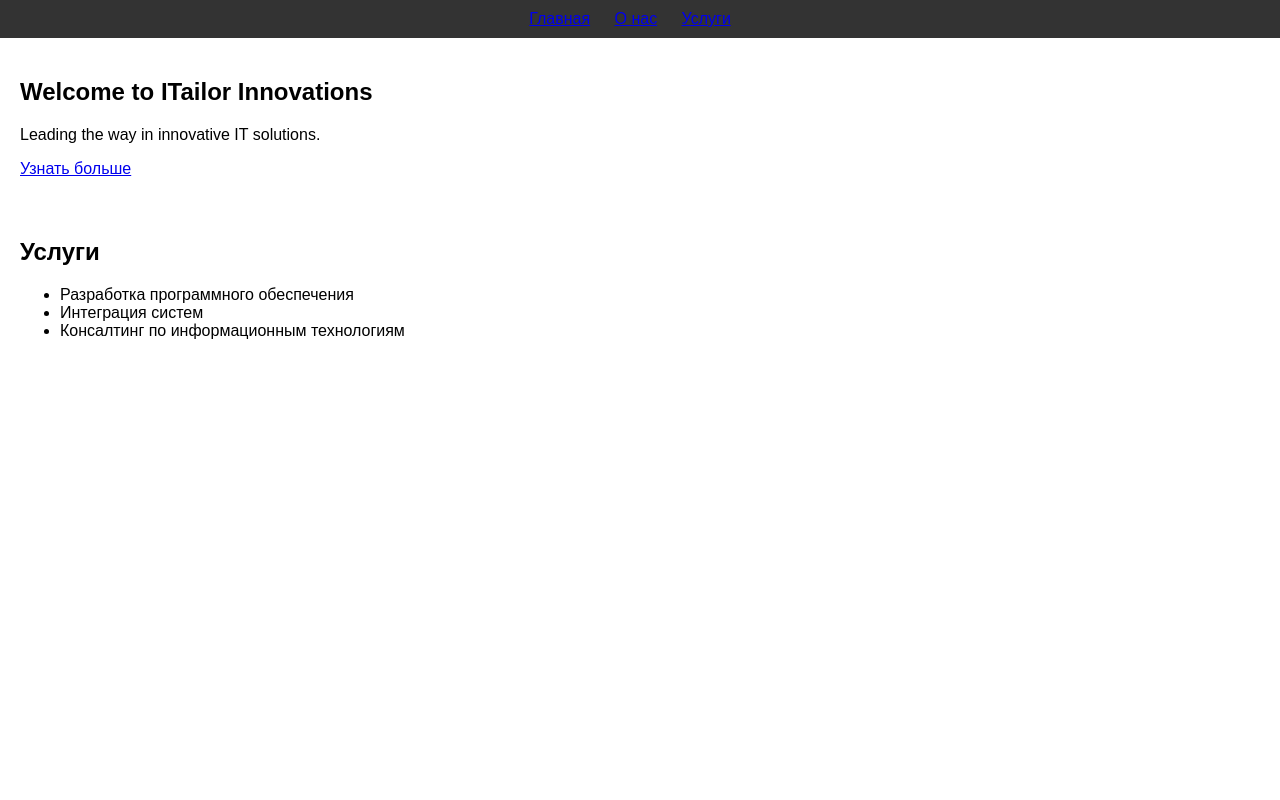
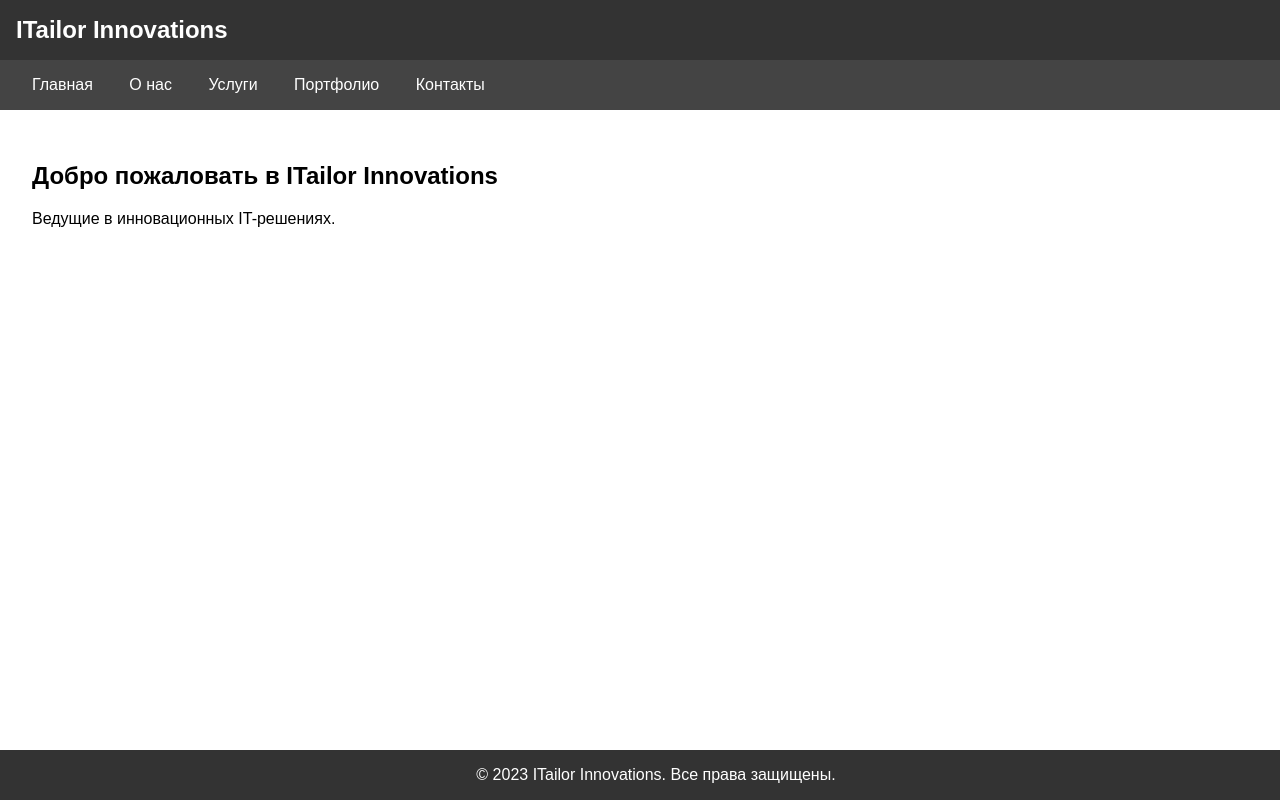
Before and after one commit to witchbvde/ITailor_Innovations, a Flask app: page / in a window 1280 px wide. Run offline with Flask 3, Linux system fonts and the light colour scheme.

Commit message:
update 0.2

```diff
--- a/templates/index.html
+++ b/templates/index.html
@@ -1,11 +1,10 @@
 <!DOCTYPE html>
-<html lang="en">
+<html lang="ru">
 <head>
     <meta charset="UTF-8">
     <meta name="viewport" content="width=device-width, initial-scale=1.0">
     <title>ITailor Innovations</title>
     <style>
-        /* Ваши стили CSS могут быть добавлены здесь */
         body {
             font-family: Arial, sans-serif;
             margin: 0;
@@ -13,70 +12,112 @@
             box-sizing: border-box;
         }
 
-        nav {
+        header {
             background-color: #333;
             color: #fff;
-            padding: 10px;
-            text-align: center;
+            padding: 1em;
+            text-align: left; /* выравнивание текста влево */
         }
 
-        nav ul {
-            list-style: none;
-            margin: 0;
-            padding: 0;
+        header a {
+            color: #fff;
+            text-decoration: none;
+            font-weight: bold; /* выделение жирным шрифтом */
+            font-size: 1.5em; /* чуть больше размер */
+            cursor: pointer;
         }
 
-        nav ul li {
-            display: inline;
-            margin-right: 20px;
+        nav {
+            background-color: #444;
+            color: #fff;
+            padding: 1em;
+        }
+
+        nav a {
+            color: #fff;
+            margin: 0 1em;
+            text-decoration: none;
+            cursor: pointer;
+            transition: color 0.3s ease-in-out; /* добавлен эффект плавного изменения цвета */
         }
 
         section {
-            padding: 20px;
+            padding: 2em;
+            display: none;
+        }
+
+        footer {
+            background-color: #333;
+            color: #fff;
+            text-align: center;
+            padding: 1em;
+            position: fixed;
+            bottom: 0;
+            width: 100%;
         }
     </style>
 </head>
 <body>
 
-    <!-- Навигационное меню -->
+    <header>
+        <a href="#" onclick="showContent('home')">ITailor Innovations</a>
+    </header>
+
     <nav>
-        <ul>
-            <li><a href="#home">Главная</a></li>
-            <li><a href="#about" onclick="showAbout()">О нас</a></li>
-            <li><a href="#services">Услуги</a></li>
-        </ul>
+        <a onclick="showContent('home')">Главная</a>
+        <a onclick="showContent('about')">О нас</a>
+        <a onclick="showContent('services')">Услуги</a>
+        <a onclick="showContent('portfolio')">Портфолио</a>
+        <a onclick="showContent('contact')">Контакты</a>
     </nav>
 
-    <!-- Главная страница -->
     <section id="home">
-        <h1>Welcome to ITailor Innovations</h1>
-        <p>Leading the way in innovative IT solutions.</p>
-        <a href="#about" onclick="showAbout()">Узнать больше</a>
+        <h2>Добро пожаловать в ITailor Innovations</h2>
+        <p>Ведущие в инновационных IT-решениях.</p>
     </section>
 
-    <!-- О нас -->
-    <section id="about" style="display: none;">
+    <section id="about">
         <h2>О нас</h2>
-        <p>ITailor Innovations - компания, занимающаяся разработкой инновационных IT-решений...</p>
-        <!-- Биографии и другая информация добавляются здесь -->
+        <p>ITailor Innovations посвящена предоставлению...</p>
     </section>
 
-    <!-- Услуги -->
     <section id="services">
-        <h2>Услуги</h2>
+        <h2>Наши Услуги</h2>
         <ul>
             <li>Разработка программного обеспечения</li>
             <li>Интеграция систем</li>
-            <li>Консалтинг по информационным технологиям</li>
+            <li>IT-консалтинг</li>
         </ul>
     </section>
 
+    <section id="portfolio">
+        <h2>Портфолио</h2>
+        <!-- Добавьте элементы портфолио здесь -->
+    </section>
+
+    <section id="contact">
+        <h2>Свяжитесь с нами</h2>
+        <p>Свяжитесь с нами:</p>
+        <!-- Добавьте форму обратной связи или контактную информацию здесь -->
+    </section>
+
+    <footer>
+        &copy; 2023 ITailor Innovations. Все права защищены.
+    </footer>
+
     <script>
-        function showAbout() {
-            document.getElementById('home').style.display = 'none';
-            document.getElementById('about').style.display = 'block';
-            document.getElementById('services').style.display = 'none';
+        function showContent(sectionId) {
+            // Скрыть все разделы
+            document.querySelectorAll('section').forEach(function (el) {
+                el.style.display = 'none';
+            });
+
+            // Плавно показать выбранный раздел
+            document.getElementById(sectionId).style.display = 'block';
         }
+
+        // Вызвать функцию для отображения главной страницы при загрузке
+        showContent('home');
     </script>
 
 </body>
```
